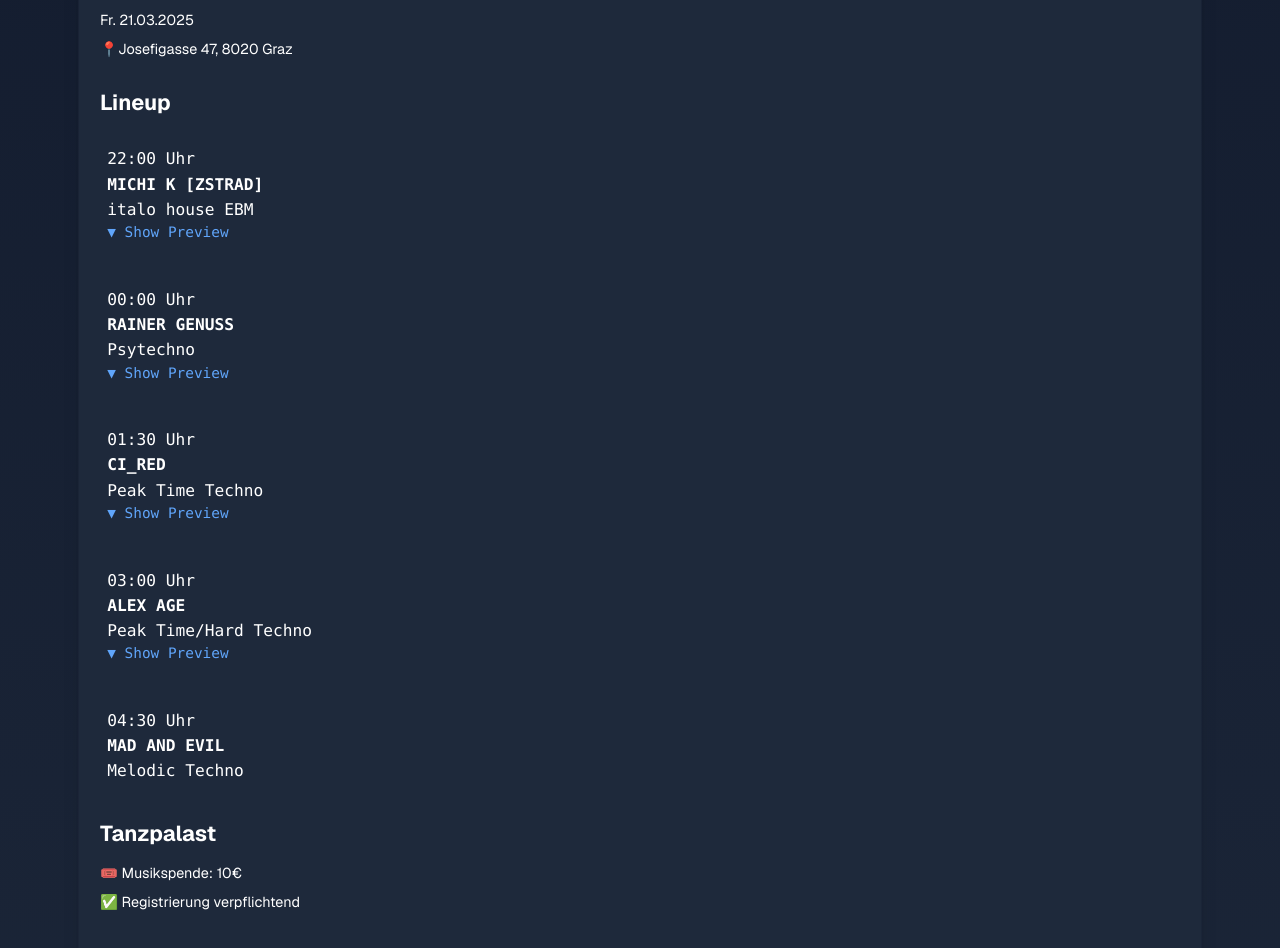
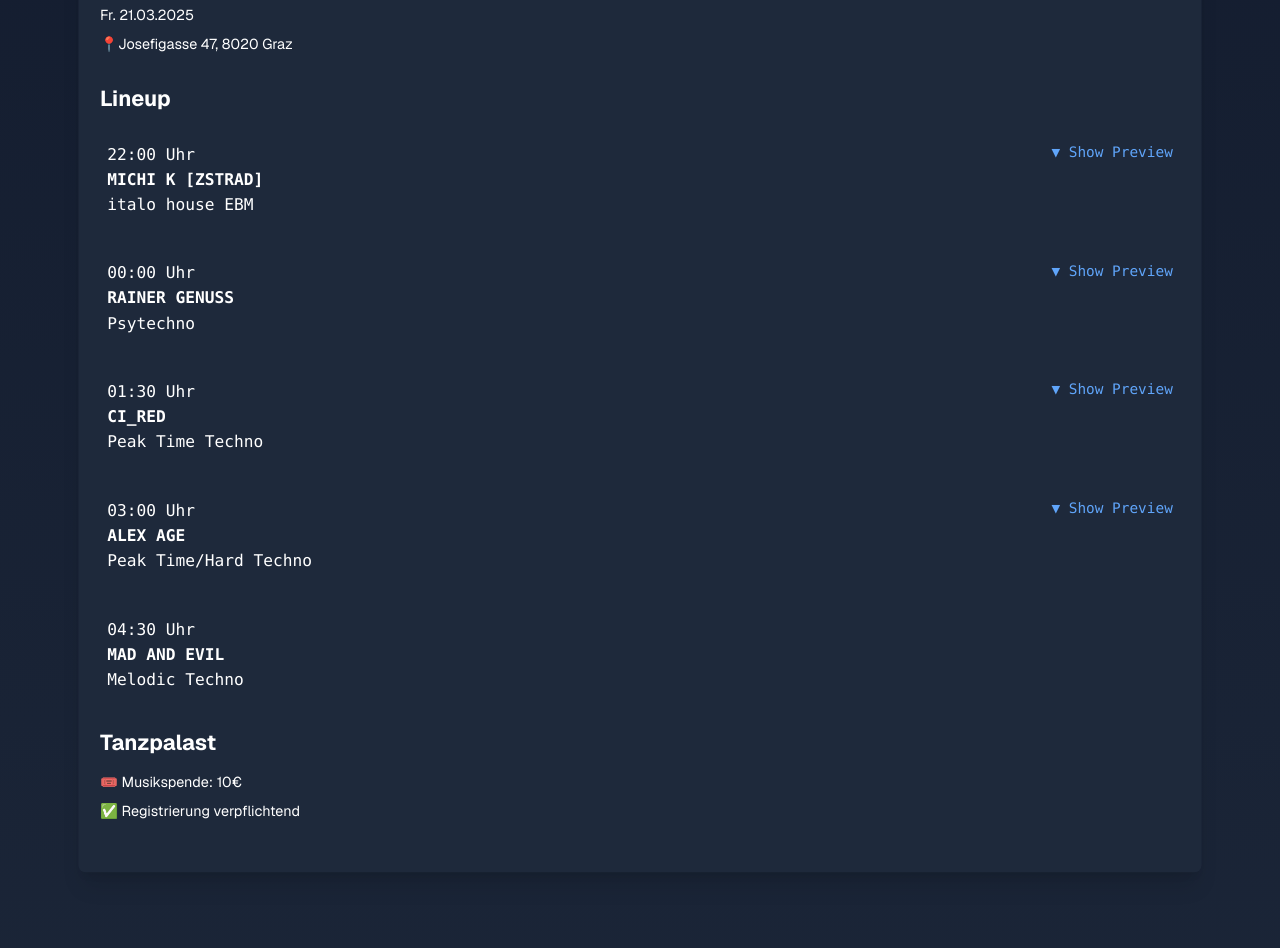
Before and after one commit to stenkjan/ntgl-events, a Next.js app: page / in a window 1280 px wide. Shown: the part 1001-1949 px from the top of the page. Built offline with nearby package versions, Linux system fonts and the light colour scheme.

Commit message:
preview next to artist

```diff
--- a/src/app/components/custom/EventFlyer.tsx
+++ b/src/app/components/custom/EventFlyer.tsx
@@ -123,14 +123,16 @@ const EventFlyer: React.FC = () => {
               {lineup.map((item, index) => (
                 <div key={index} className="lineup-item">
                   <div
-                    className="flex flex-col justify-between items-start cursor-pointer hover:bg-slate-700 p-2 rounded transition-colors"
+                    className="flex justify-between items-start cursor-pointer hover:bg-slate-700 p-2 rounded transition-colors"
                     onClick={() => item.videoLinks && toggleVideos(item.artist)}
                   >
-                    <p className="text-lg">{item.time}</p>
-                    <p className="text-lg font-bold">{item.artist}</p>
-                    {item.genre && <p className="text-lg">{item.genre}</p>}
+                    <div className="flex flex-col">
+                      <p className="text-lg">{item.time}</p>
+                      <p className="text-lg font-bold">{item.artist}</p>
+                      {item.genre && <p className="text-lg">{item.genre}</p>}
+                    </div>
                     {item.videoLinks && (
-                      <span className="text-blue-400">
+                      <span className="text-blue-400 ml-4">
                         {expandedArtist === item.artist ? '▲ Hide Preview' : '▼ Show Preview'}
                       </span>
                     )}
```
